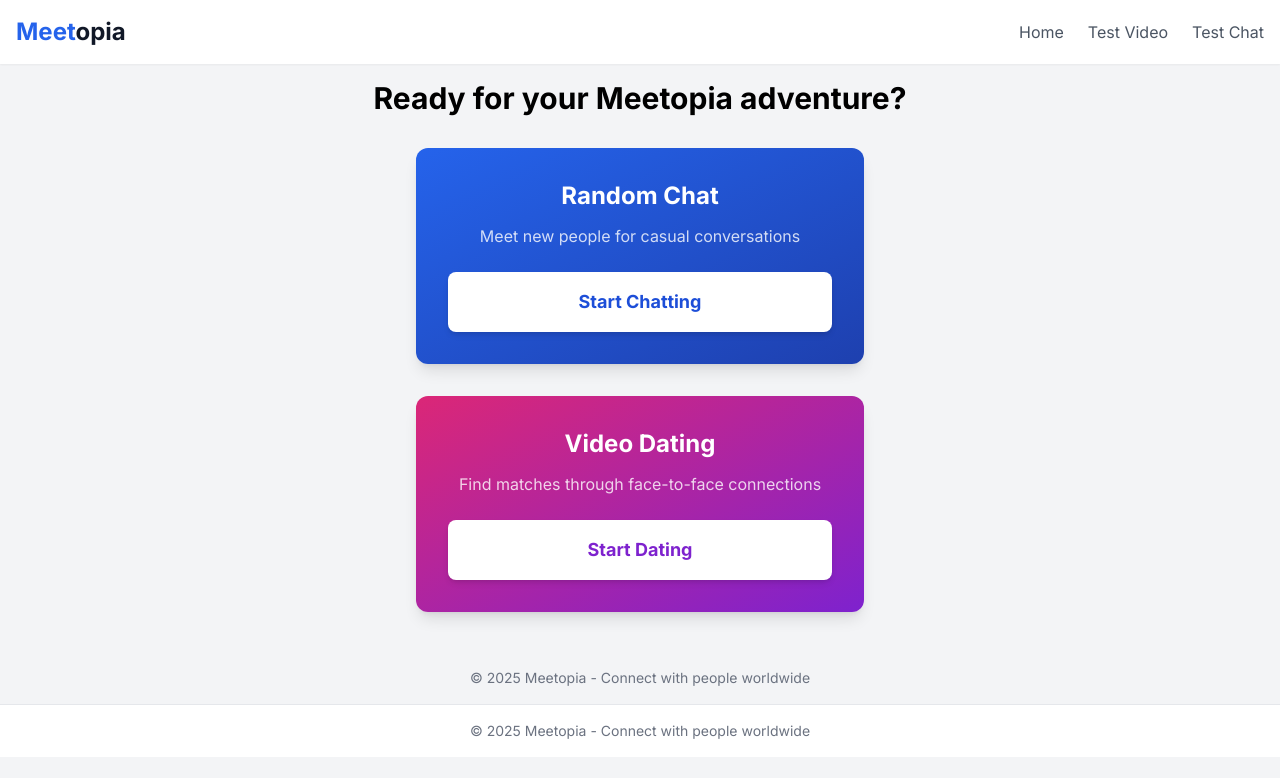
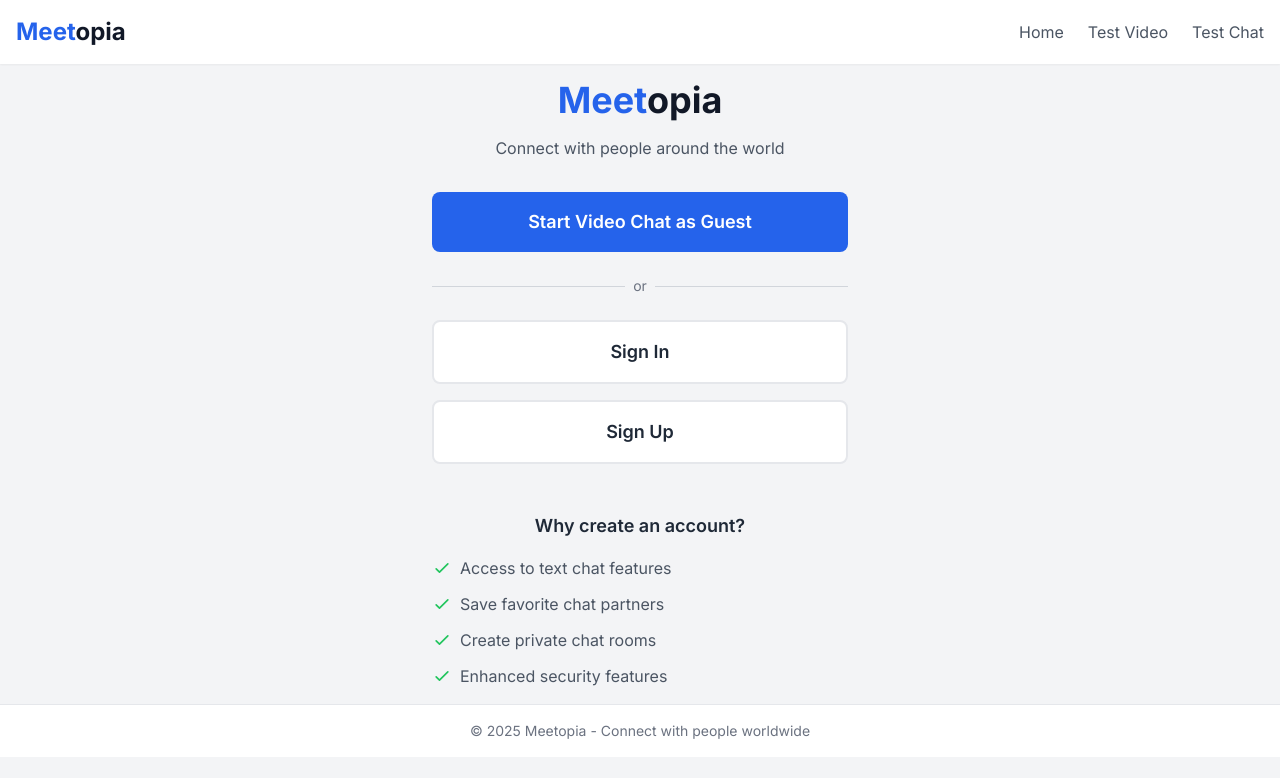
Before and after one commit to BTheCoderr/MeetopiaAPP, a Next.js app: page / in a window 1280 px wide. Shown: the top 778 px of the page. Built offline with nearby package versions, Linux system fonts and the light colour scheme; no server answers.

Commit message:
feat: add explore and dating profile pages

```diff
--- /dev/null
+++ b/src/app/explore/page.tsx
@@ -0,0 +1,51 @@
+'use client'
+import React from 'react'
+import Link from 'next/link'
+import MainLayout from '@/components/Layout/MainLayout'
+
+export default function ExplorePage() {
+  return (
+    <MainLayout>
+      <div className="flex flex-col items-center justify-center min-h-[80vh] p-4 text-center">
+        <h1 className="text-3xl font-bold mb-8">Ready for your Meetopia adventure?</h1>
+
+        <div className="grid grid-cols-1 gap-8 mb-8 w-full max-w-md">
+          {/* Random Chat Option */}
+          <div className="flex flex-col items-center p-8 bg-gradient-to-br from-blue-600 to-blue-800 rounded-xl shadow-lg hover:shadow-xl transition-all">
+            <h2 className="text-2xl font-bold text-white mb-3">Random Chat</h2>
+            <p className="text-white/80 mb-6">Meet new people for casual conversations</p>
+            <Link
+              href="/match?mode=chat&video=true"
+              className="w-full px-6 py-4 bg-white text-blue-700 text-lg font-bold rounded-lg hover:bg-blue-50 transition-all shadow-md"
+            >
+              Start Chatting
+            </Link>
+          </div>
+
+          {/* Video Dating Option */}
+          <div className="flex flex-col items-center p-8 bg-gradient-to-br from-pink-600 to-purple-700 rounded-xl shadow-lg hover:shadow-xl transition-all">
+            <h2 className="text-2xl font-bold text-white mb-3">Video Dating</h2>
+            <p className="text-white/80 mb-6">Find matches through face-to-face connections</p>
+            <Link
+              href="/dating/profile"
+              className="w-full px-6 py-4 bg-white text-purple-700 text-lg font-bold rounded-lg hover:bg-purple-50 transition-all shadow-md"
+            >
+              Start Dating
+            </Link>
+          </div>
+        </div>
+
+        {/* Settings Button */}
+        <button
+          className="mt-4 p-3 rounded-full bg-gray-200 hover:bg-gray-300 transition-colors"
+          onClick={() => document.getElementById('settings')?.classList.toggle('hidden')}
+        >
+          <svg className="w-6 h-6 text-gray-600" fill="none" viewBox="0 0 24 24" stroke="currentColor">
+            <path strokeLinecap="round" strokeLinejoin="round" strokeWidth={2} d="M10.325 4.317c.426-1.756 2.924-1.756 3.35 0a1.724 1.724 0 002.573 1.066c1.543-.94 3.31.826 2.37 2.37a1.724 1.724 0 001.065 2.572c1.756.426 1.756 2.924 0 3.35a1.724 1.724 0 00-1.066 2.573c.94 1.543-.826 3.31-2.37 2.37a1.724 1.724 0 00-2.572 1.065c-.426 1.756-2.924 1.756-3.35 0a1.724 1.724 0 00-2.573-1.066c-1.543.94-3.31-.826-2.37-2.37a1.724 1.724 0 00-1.065-2.572c-1.756-.426-1.756-2.924 0-3.35a1.724 1.724 0 001.066-2.573c-.94-1.543.826-3.31 2.37-2.37.996.608 2.296.07 2.572-1.065z" />
+            <path strokeLinecap="round" strokeLinejoin="round" strokeWidth={2} d="M15 12a3 3 0 11-6 0 3 3 0 016 0z" />
+          </svg>
+        </button>
+      </div>
+    </MainLayout>
+  )
+}
--- a/src/app/page.tsx
+++ b/src/app/page.tsx
@@ -1,42 +1,82 @@
 'use client'
-import React, { useState } from 'react'
+import React from 'react'
 import Link from 'next/link'
 import MainLayout from '../components/Layout/MainLayout'
 
 export default function HomePage() {
   return (
     <MainLayout>
-      <div className="flex flex-col items-center justify-center min-h-[80vh] p-4 text-center">
-        <h1 className="text-3xl font-bold mb-8">Ready for your Meetopia adventure?</h1>
+      <div className="flex flex-col items-center justify-center min-h-[80vh] p-4 text-center max-w-md mx-auto">
+        <div className="w-full">
+          {/* Logo and Title */}
+          <h1 className="text-4xl font-bold mb-4">
+            <span className="text-blue-600">Meet</span>
+            <span className="text-gray-900">opia</span>
+          </h1>
+          <p className="text-gray-600 mb-8">Connect with people around the world</p>
 
-        <div className="grid grid-cols-1 gap-8 mb-8 w-full max-w-md">
-          {/* Random Chat Option */}
-          <div className="flex flex-col items-center p-8 bg-gradient-to-br from-blue-600 to-blue-800 rounded-xl shadow-lg hover:shadow-xl transition-all">
-            <h2 className="text-2xl font-bold text-white mb-3">Random Chat</h2>
-            <p className="text-white/80 mb-6">Meet new people for casual conversations</p>
-            <Link
-              href="/match?mode=chat&video=true"
-              className="w-full px-6 py-4 bg-white text-blue-700 text-lg font-bold rounded-lg hover:bg-blue-50 transition-all shadow-md"
-            >
-              Start Chatting
-            </Link>
+          {/* Guest Option */}
+          <Link
+            href="/explore"
+            className="block w-full px-6 py-4 bg-blue-600 text-white text-lg font-semibold rounded-lg hover:bg-blue-700 transition-all mb-4"
+          >
+            Start Video Chat as Guest
+          </Link>
+
+          <div className="relative my-6">
+            <div className="absolute inset-0 flex items-center">
+              <div className="w-full border-t border-gray-300"></div>
+            </div>
+            <div className="relative flex justify-center text-sm">
+              <span className="px-2 bg-gray-100 text-gray-500">or</span>
+            </div>
           </div>
 
-          {/* Video Dating Option */}
-          <div className="flex flex-col items-center p-8 bg-gradient-to-br from-pink-600 to-purple-700 rounded-xl shadow-lg hover:shadow-xl transition-all">
-            <h2 className="text-2xl font-bold text-white mb-3">Video Dating</h2>
-            <p className="text-white/80 mb-6">Find matches through face-to-face connections</p>
-            <Link
-              href="/match?mode=dating&video=true"
-              className="w-full px-6 py-4 bg-white text-purple-700 text-lg font-bold rounded-lg hover:bg-purple-50 transition-all shadow-md"
-            >
-              Start Dating
-            </Link>
+          {/* Sign In/Up Options */}
+          <Link
+            href="/auth/signin"
+            className="block w-full px-6 py-4 bg-white text-gray-800 text-lg font-semibold rounded-lg border-2 border-gray-200 hover:bg-gray-50 transition-all mb-4"
+          >
+            Sign In
+          </Link>
+
+          <Link
+            href="/auth/signup"
+            className="block w-full px-6 py-4 bg-white text-gray-800 text-lg font-semibold rounded-lg border-2 border-gray-200 hover:bg-gray-50 transition-all"
+          >
+            Sign Up
+          </Link>
+
+          {/* Benefits Section */}
+          <div className="mt-12">
+            <h2 className="text-lg font-semibold text-gray-800 mb-4">Why create an account?</h2>
+            <ul className="text-left space-y-3">
+              <li className="flex items-center text-gray-600">
+                <svg className="w-5 h-5 mr-2 text-green-500" fill="none" stroke="currentColor" viewBox="0 0 24 24">
+                  <path strokeLinecap="round" strokeLinejoin="round" strokeWidth="2" d="M5 13l4 4L19 7" />
+                </svg>
+                Access to text chat features
+              </li>
+              <li className="flex items-center text-gray-600">
+                <svg className="w-5 h-5 mr-2 text-green-500" fill="none" stroke="currentColor" viewBox="0 0 24 24">
+                  <path strokeLinecap="round" strokeLinejoin="round" strokeWidth="2" d="M5 13l4 4L19 7" />
+                </svg>
+                Save favorite chat partners
+              </li>
+              <li className="flex items-center text-gray-600">
+                <svg className="w-5 h-5 mr-2 text-green-500" fill="none" stroke="currentColor" viewBox="0 0 24 24">
+                  <path strokeLinecap="round" strokeLinejoin="round" strokeWidth="2" d="M5 13l4 4L19 7" />
+                </svg>
+                Create private chat rooms
+              </li>
+              <li className="flex items-center text-gray-600">
+                <svg className="w-5 h-5 mr-2 text-green-500" fill="none" stroke="currentColor" viewBox="0 0 24 24">
+                  <path strokeLinecap="round" strokeLinejoin="round" strokeWidth="2" d="M5 13l4 4L19 7" />
+                </svg>
+                Enhanced security features
+              </li>
+            </ul>
           </div>
-        </div>
-
-        <div className="text-sm text-gray-500 mt-auto">
-          © {new Date().getFullYear()} Meetopia - Connect with people worldwide
         </div>
       </div>
     </MainLayout>
```
Also changed, not shown: src/app/dating/profile/page.tsx (added, +144 -0 lines).
